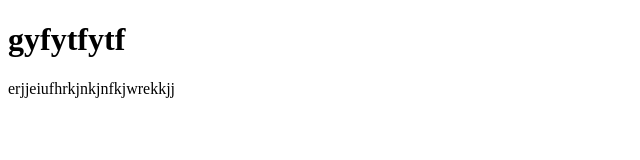
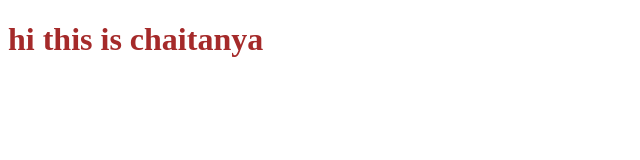
Before and after one commit to chaitanya192122/MentiBY, a plain HTML site: page website.html in a window 1280 px wide. Shown: the whole page, without its empty margins (0-640 px from the left). Drawn offline with Linux system fonts and the light colour scheme.

Commit message:
add header section

```diff
--- a/website.html
+++ b/website.html
@@ -6,7 +6,10 @@
     <title>Document</title>
 </head>
 <body>
-    <h1>gyfytfytf</h1>
-    <p>erjjeiufhrkjnkjnfkjwrekkjj</p>
+    <header>
+        <div>
+            <h1 style="color: brown;">hi this is chaitanya</h1>
+        </div>
+    </header>
    </body>
 </html>
```
